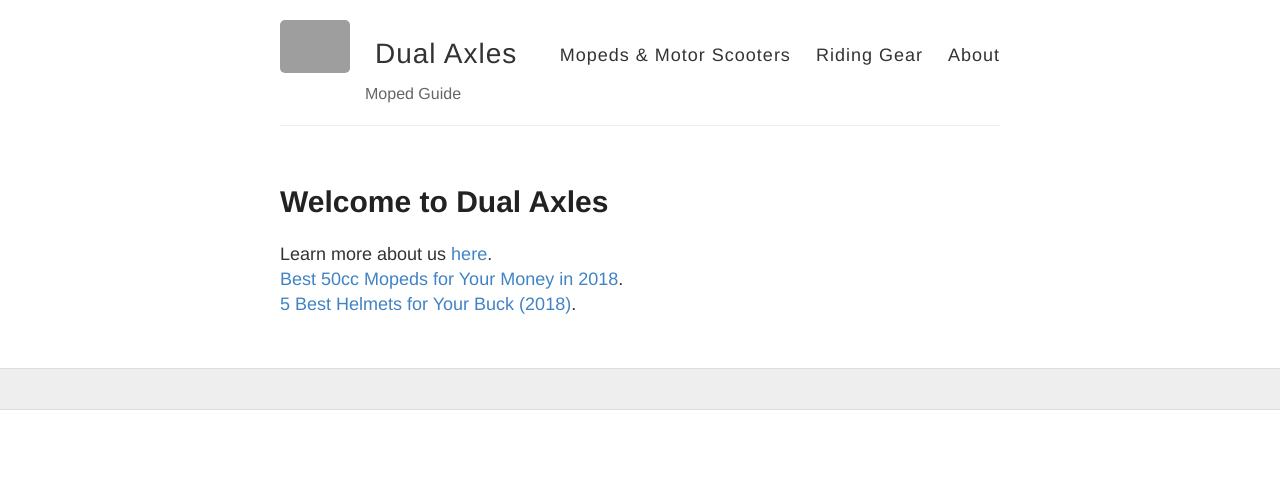
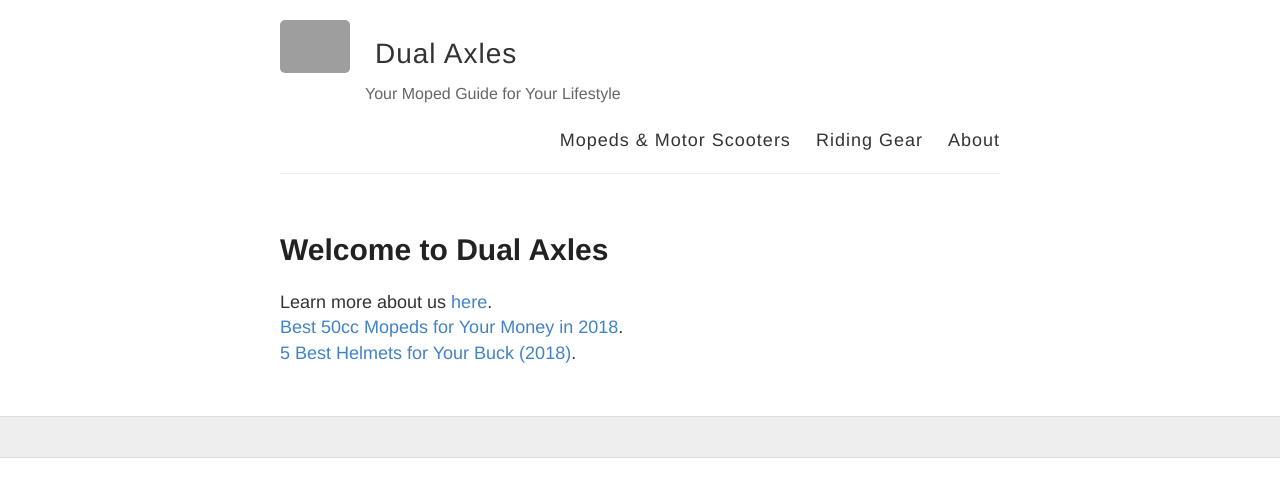
Before and after one commit to DualAxles/DualAxles, a Jekyll site: the page built from index.html, in a window 1280 px wide. Shown: the top 497 px of the page. Built offline with Jekyll 4.4.1, drawn with Linux system fonts in a browser that asks for light colours; grey boxes are pictures that could not be loaded.

Commit message:
description

```diff
--- a/_config.yml
+++ b/_config.yml
@@ -5,7 +5,7 @@
 # Name of your site (displayed in the header)
 name: Dual Axles
 # Short bio or description (displayed in the header)
-description: Moped Guide
+description: Your Moped Guide for Your Lifestyle
 
 # URL of your avatar or profile pic (you could use your GitHub profile pic)
 avatar: /img/logo.png
```
